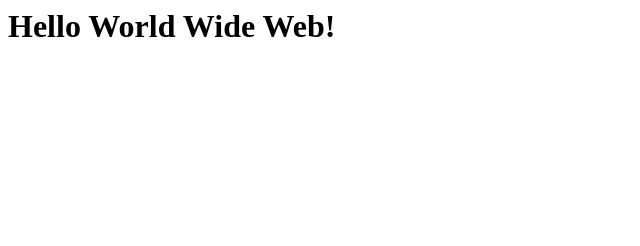
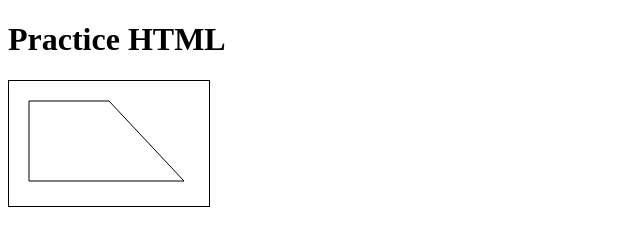
Before and after one commit to dna41/practicehtml, a plain HTML site: page index.html in a window 1280 px wide. Shown: the whole page, without its empty margins (0-640 px from the left). Drawn offline with Linux system fonts and the light colour scheme.

Commit message:
Update index.html

```diff
--- a/index.html
+++ b/index.html
@@ -1 +1,35 @@
-<h1>Hello World Wide Web!</h1>
+<!DOCTYPE html>
+<html>
+<body>
+<h1>Practice HTML</h1>
+
+<canvas id="myCanvas" width="200" height="125" style="border:1px solid #000000;">
+Sorry, your browser does not support canvas.
+</canvas>
+
+<script>
+// Create a canvas
+const canvas = document.getElementById("myCanvas");
+const ctx = canvas.getContext("2d");
+
+  ctx.fillstyle = 'blue'
+// Define a new path
+ctx.beginPath();
+
+// Set start-point
+ctx.moveTo(20,20);
+
+// Set sub-points
+ctx.lineTo(100,20);
+ctx.lineTo(175,100);
+ctx.lineTo(20,100);
+
+// Set end-point
+ctx.lineTo(20,20);
+
+// Draw it
+ctx.stroke();
+</script>
+
+</body>
+</html>
```
